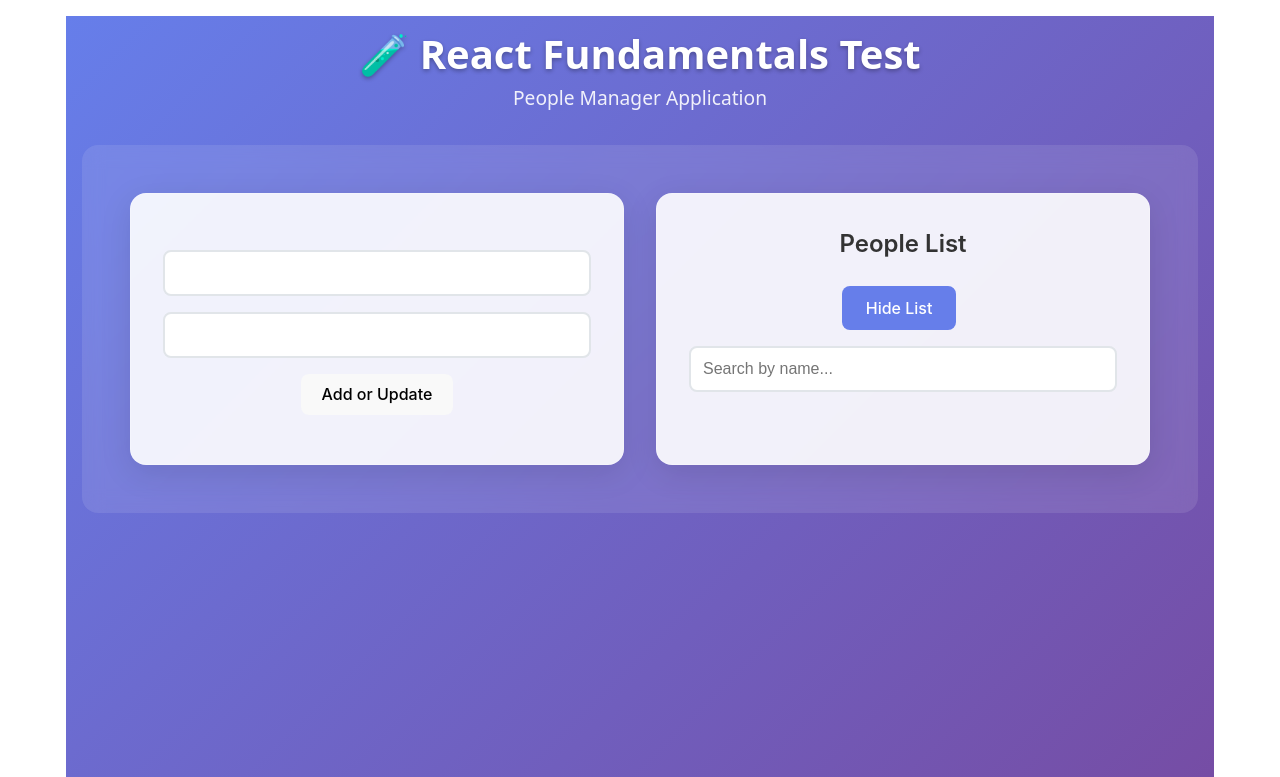
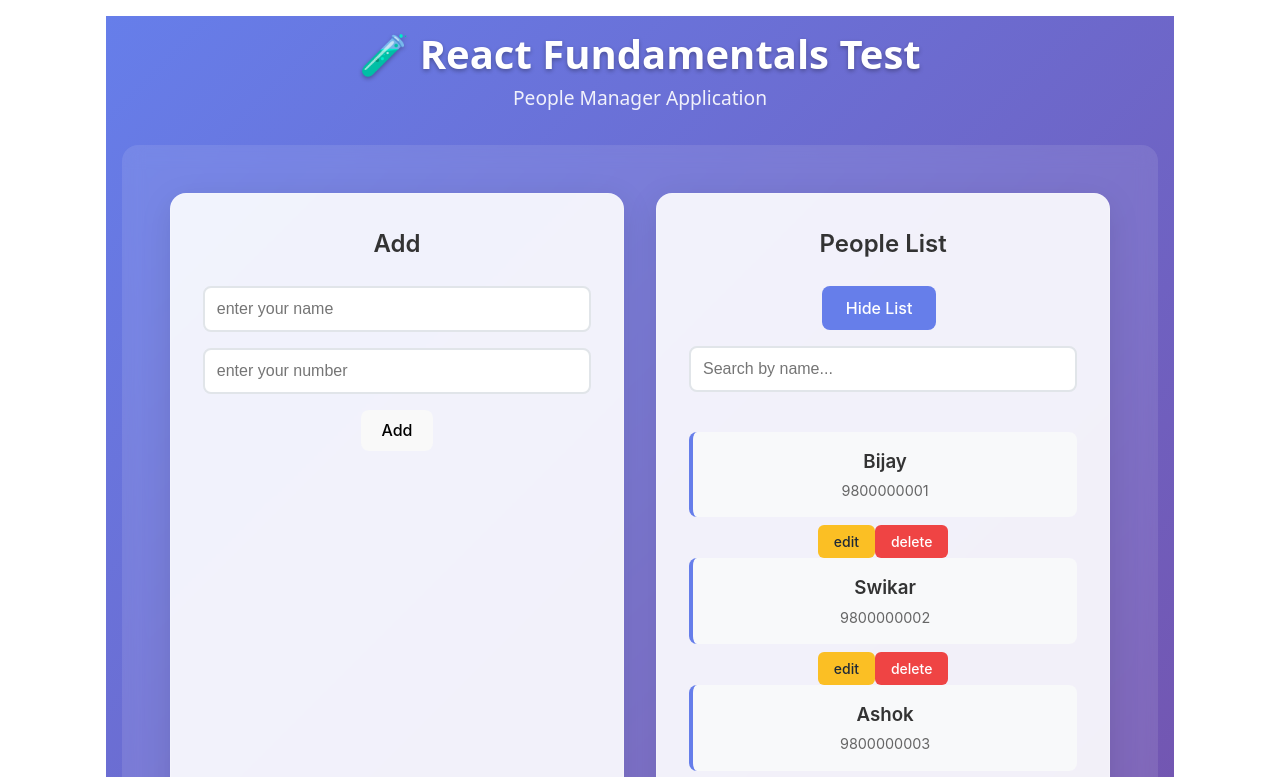
Before and after one commit to TEJ-Fellowship/react-test-first, a React (Vite) app: page / in a window 1280 px wide. Shown: the top 777 px of the page. Built offline with nearby package versions, Linux system fonts and the light colour scheme.

Commit message:
react-test-completed

```diff
--- a/src/PeopleManager.jsx
+++ b/src/PeopleManager.jsx
@@ -1,24 +1,23 @@
-import { useState, useEffect } from 'react';
-import peopleData from './data.json';
-import styles from './PeopleManager.module.css';
+import { useState, useEffect } from "react";
+import peopleData from "./data.json";
+import styles from "./PeopleManager.module.css";
 
 function PeopleManager() {
   // State for people list
   const [people, setPeople] = useState([]);
 
   // State for form inputs
-  const [name, setName] = useState('');
-  const [phone, setPhone] = useState('');
+  const [name, setName] = useState("");
+  const [phone, setPhone] = useState("");
 
   // State for editing
   const [editingId, setEditingId] = useState(null);
 
   // State for search
-  const [searchTerm, setSearchTerm] = useState('');
+  const [searchTerm, setSearchTerm] = useState("");
 
   // State for show/hide list
   const [showList, setShowList] = useState(true);
-
 
   // Load initial data
   useEffect(() => {
@@ -30,30 +29,72 @@ function PeopleManager() {
   //   some code here...
   // );
 
+function  filter(e){
+  let input = e.target.value
+  setSearchTerm(input);
+
+  if(input === ''){
+    setPeople(people);
+  }
+
+  else{
+  const filteredPeople = people.filter((p) =>{
+    return p.name.toLowerCase().includes(input.toLowerCase())
+  })
+  setPeople(filteredPeople)
+}
+}
+
   // Handle form submission (Add or Update)
   const handleSubmit = () => {
-    // if (!name.trim() || !phone.trim()) {
-    //   alert('Please fill in both name and phone fields');
-    //   return;
-    // }
+    if (!name.trim() || !phone.trim()) {
+      alert('Please fill in both name and phone fields');
+      return;
+    }
+
+
+
+
 
     if (editingId) {
       // TODO: Update existing person
       // code here...
+    let update = people.map((p) =>{
+      if(p.id === editingId){
+        p.name = name
+        p.phone = phone
+        return p;
+      }
+      else{
+        return p;
+      }
+    })
+    setPeople(update);
+    setEditingId(null);
+
     } else {
       // TODO: Add new person
       // code here...
+      setPeople([
+        ...people,
+        { id: people.length + 1, name: name, phone: phone },
+      ]);
     }
 
     // Clear form
-    setName('');
-    setPhone('');
+    setName("");
+    setPhone("");
   };
 
   // Handle edit button click
   const handleEdit = (person) => {
     // TODO: Handle edit button click
     // code here...
+
+      setName(person.name);
+      setPhone(person.phone);
+      setEditingId(person.id);
+
   };
 
   // Handle delete button click
@@ -61,6 +102,7 @@ function PeopleManager() {
     // TODO: Handle delete button click
     // code here...
 
+    setPeople(people.filter((p) => p.id !== id))
   };
 
   // Handle cancel edit
@@ -75,23 +117,38 @@ function PeopleManager() {
       <div className={styles.leftPanel}>
         <h2 className={styles.title}>
           {/* TODO: Add title here : "Add/Edit Person" */}
+         {editingId ? "Edit" : "Add"}
         </h2>
 
         <input
           className={styles.input}
           // code here... to add name input
+          placeholder="enter your name"
+          value={name}
+          onChange={(e) => setName(e.target.value)}
         />
 
         <input
           className={styles.input}
           // code here... to add phone input
+
+          placeholder="enter your number"
+          value={phone}
+          onChange={(e) => setPhone(e.target.value)}
         />
 
+
+{editingId ?  <button
+          // code here... to add add/update button
+          onClick={handleSubmit}
+        >Update
+        </button> :
         <button
           // code here... to add add/update button
-        >
-         Add or Update
-        </button>
+          onClick={handleSubmit}
+        >Add
+        </button> }
+
 
         {editingId && (
           <button
@@ -103,6 +160,7 @@ function PeopleManager() {
         )}
       </div>
 
+
       {/* Right Panel - People List */}
       <div className={styles.rightPanel}>
         <h2 className={styles.title}>People List</h2>
@@ -111,8 +169,11 @@ function PeopleManager() {
         <button
           className={styles.toggleButton}
           // code here... to add show/hide toggle button
+          onClick={() =>{
+            setShowList(!showList)
+          }}
         >
-           {showList ? 'Hide List' : 'Show List'}
+          {showList ? "Hide List" : "Show List"}
         </button>
 
         {/* TODO: Implement Search Input */}
@@ -122,8 +183,9 @@ function PeopleManager() {
             className={styles.searchInput}
             placeholder="Search by name..."
             // code here... to add search input
+            value={searchTerm}
+            onChange={filter}
           />
-
         </div>
 
         {/* People List */}
@@ -138,6 +200,29 @@ function PeopleManager() {
               4. Add Edit and Delete buttons for each person
               5. Use the provided CSS classes for styling (personItem, personInfo, personName, personPhone, personActions, editButton, deleteButton)
             */}
+
+            {people.map((p) => (
+              <>
+                <li className={styles.personItem} key={p.id}>
+                  <div className={styles.personInfo}>
+                    <h3 className={styles.personName}>{p.name}</h3>
+                    <p className={styles.personPhone}>{p.phone}</p>
+                  </div>
+                </li>
+                <div className={styles.personAction}>
+
+
+                  <button
+                    className={styles.editButton}
+                    onClick={()=> handleEdit(p)}
+                  >
+                    edit
+                  </button>
+
+                  <button className={styles.deleteButton} onClick={()=> handleDelete(p.id)}>delete</button>
+                </div>
+              </>
+            ))}
           </ul>
         )}
       </div>
```
Lines whose indentation alone changed are shown as unchanged.
